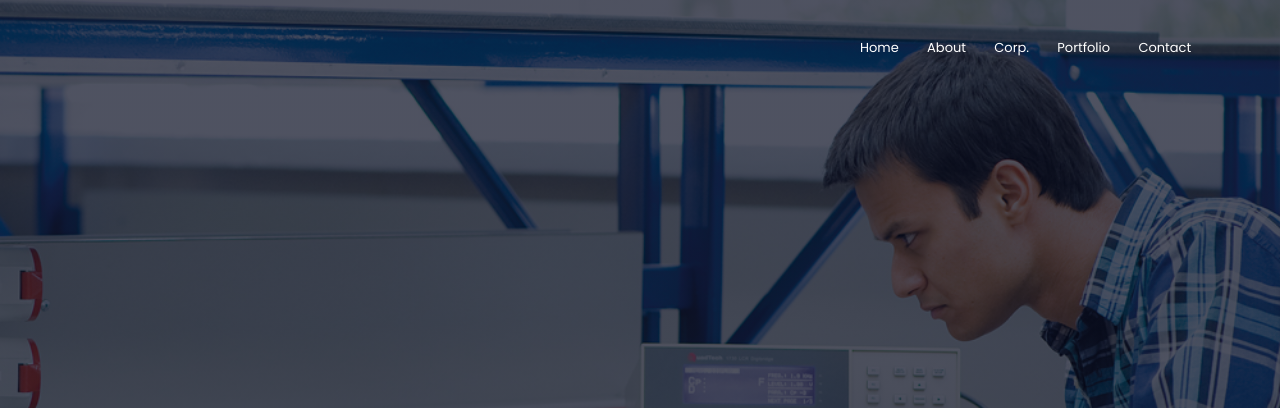
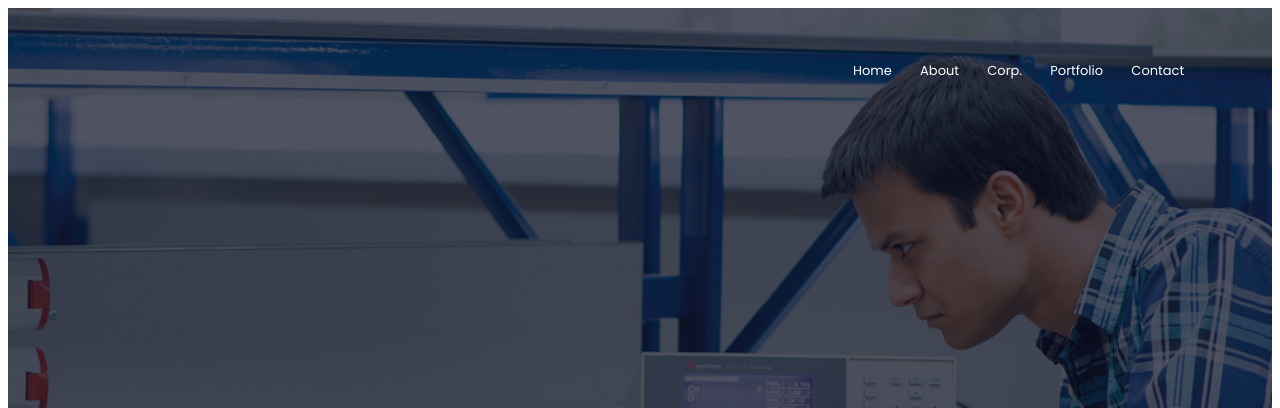
Before and after one commit to MunyinSam/rs-company-website, a plain HTML site: page index.html in a window 1280 px wide. Shown: the top 408 px of the page. Drawn offline with Linux system fonts and the light colour scheme.

Commit message:
Updated margin 0->50

```diff
--- a/style1.css
+++ b/style1.css
@@ -1,5 +1,5 @@
 *{
-    margin: 0;
+    margin: 50;
     padding: 0;
     font-family: 'Poppins', sans-serif;
     scroll-behavior: smooth;
```
